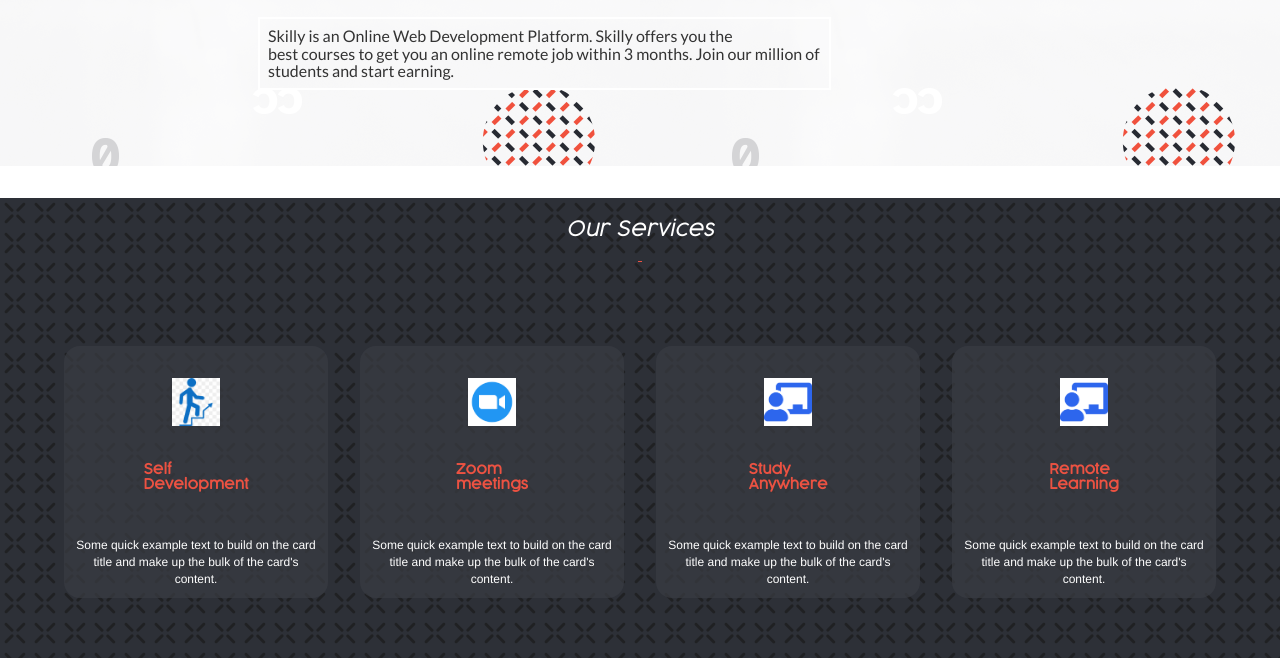
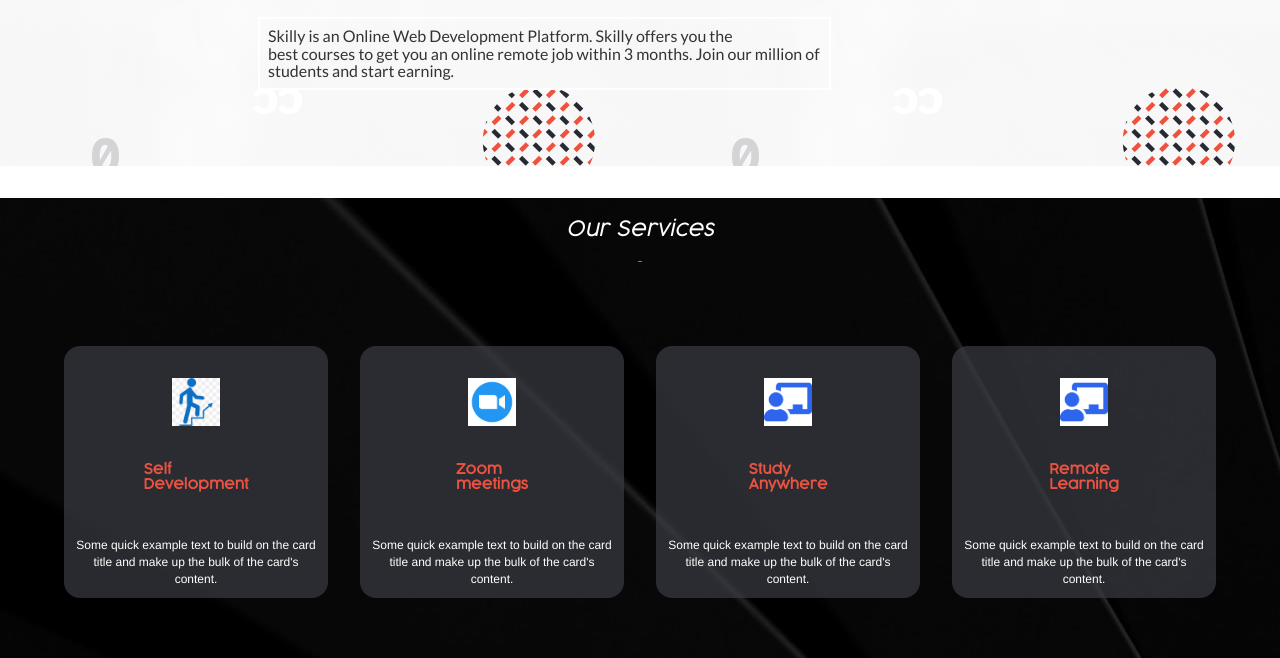
Before and after one commit to Paul-js-hub/first-capstone-project, a website: page index.html in a window 1280 px wide. Shown: the part 257-915 px from the top of the page. Drawn offline with nearby package versions, Linux system fonts and the light colour scheme.

Commit message:
Add background image to the service section

```diff
--- a/style.css
+++ b/style.css
@@ -81,7 +81,7 @@ h3.description-paragraph {
   flex-direction: column;
   justify-content: center;
   align-items: center;
-  background-image: url("/images/services.png");
+  background-image: url("/images/services-bg.jpg");
   margin: 32px 0;
 }
 
```
Also changed, not shown: images/services-bg.jpg (added).
